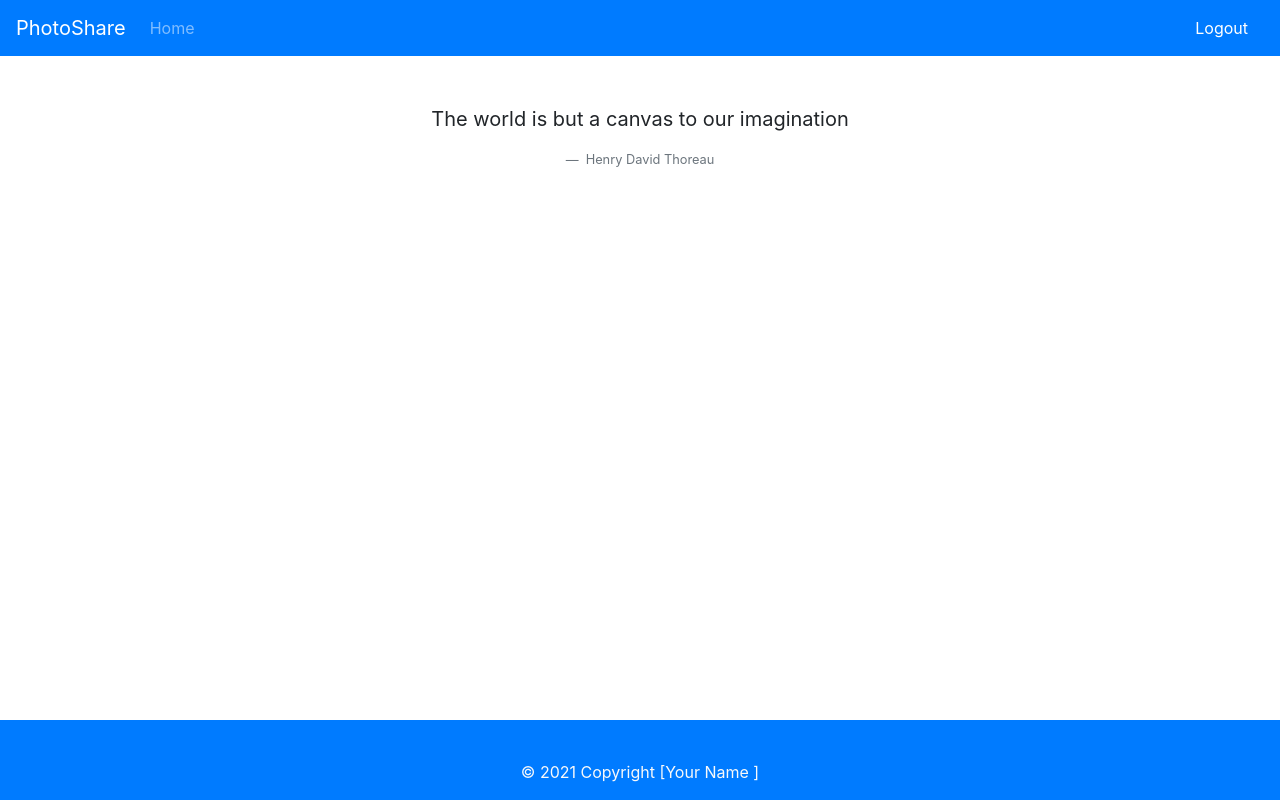
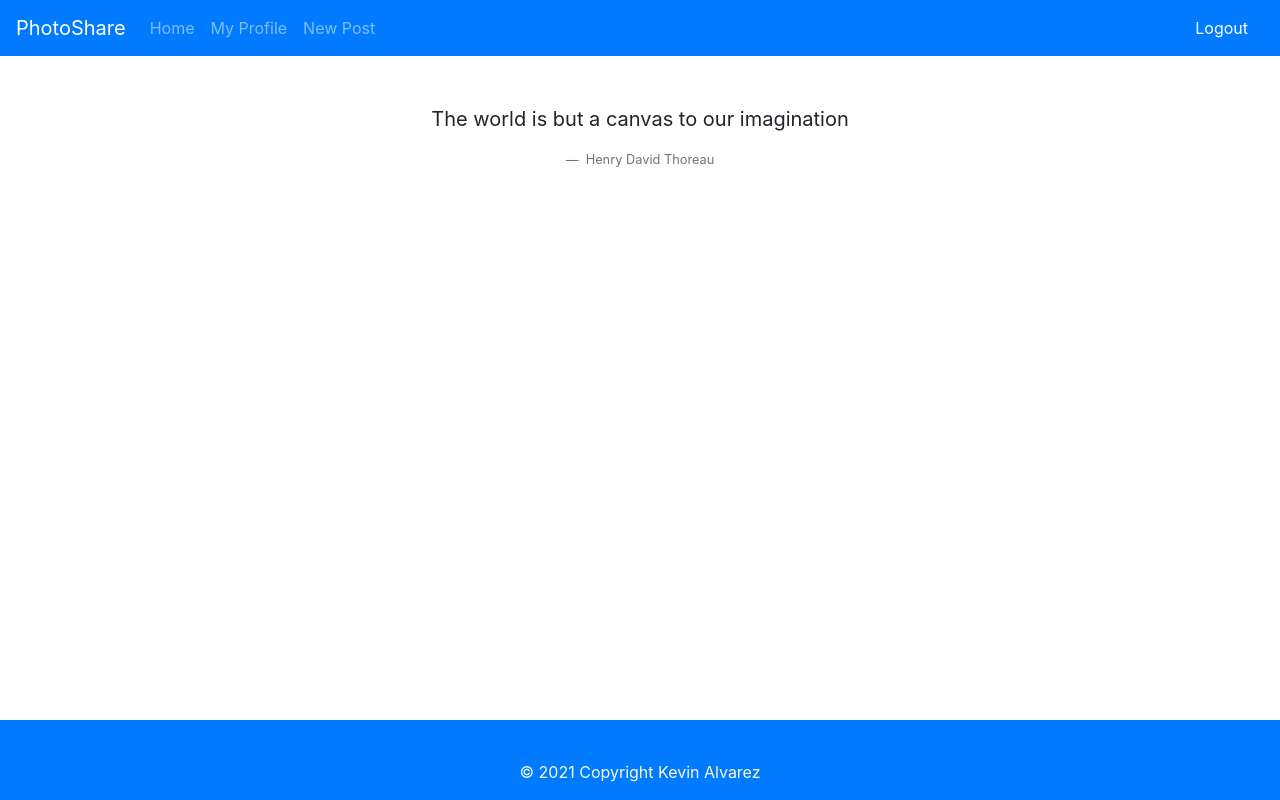
Before and after one commit to notabela-org/project-1-photoshare-AlvarezKevin, a Django app: page / in a window 1280 px wide. Run offline with Django 3.2, Linux system fonts and the light colour scheme; the visitor is signed in with stand-in values (Sample User, id 1).

Commit message:
Added different options to nav bar and redirect to profile page

```diff
--- a/feed/urls.py
+++ b/feed/urls.py
@@ -4,4 +4,6 @@ from feed import views
 
 urlpatterns = [
     path('', views.index, name='index'),
+    path('user/<str:username>', views.profile, name='profile'),
+    path('', views.index, name='new-post'),
 ]
--- a/feed/views.py
+++ b/feed/views.py
@@ -5,3 +5,7 @@ from django.contrib.auth.decorators import login_required
 @login_required
 def index(request):
     return render(request, 'feed/index.html')
+
+@login_required
+def profile(request,username):
+    return render(request, 'feed/profile.html', {'username':username})
--- a/photoshare/templates/base.html
+++ b/photoshare/templates/base.html
@@ -26,6 +26,12 @@
                         <li class='nav-item'>
                             <a class='nav-link' href='{% url "index" %}'>Home</a>
                         </li>
+                        <li class='nav-item'>
+                            <a class='nav-link' href='{% url "profile" username=request.user.get_username %}'>My Profile</a>
+                        </li>
+                        <li class='nav-item'>
+                            <a class='nav-link' href='{% url "new-post" %}'>New Post</a>
+                        </li>
                     </ul>
                     <div class='nav-item ml-auto'>
                         <a class='nav-link text-white pl-0' href='{% url "logout" %}'>Logout</a>
@@ -39,7 +45,7 @@
 
     {% block footer %}
         <footer class='page-footer font-small bg-primary pt-4 mt-5'>
-            <div class='footer-copyright text-center py-3 text-light'>© 2021 Copyright [Your Name ]</div>
+            <div class='footer-copyright text-center py-3 text-light'>© 2021 Copyright Kevin Alvarez</div>
         </footer>
     {% endblock %}
 
```
Also changed, not shown: feed/templates/feed/profile.html (added, +17 -0 lines).
